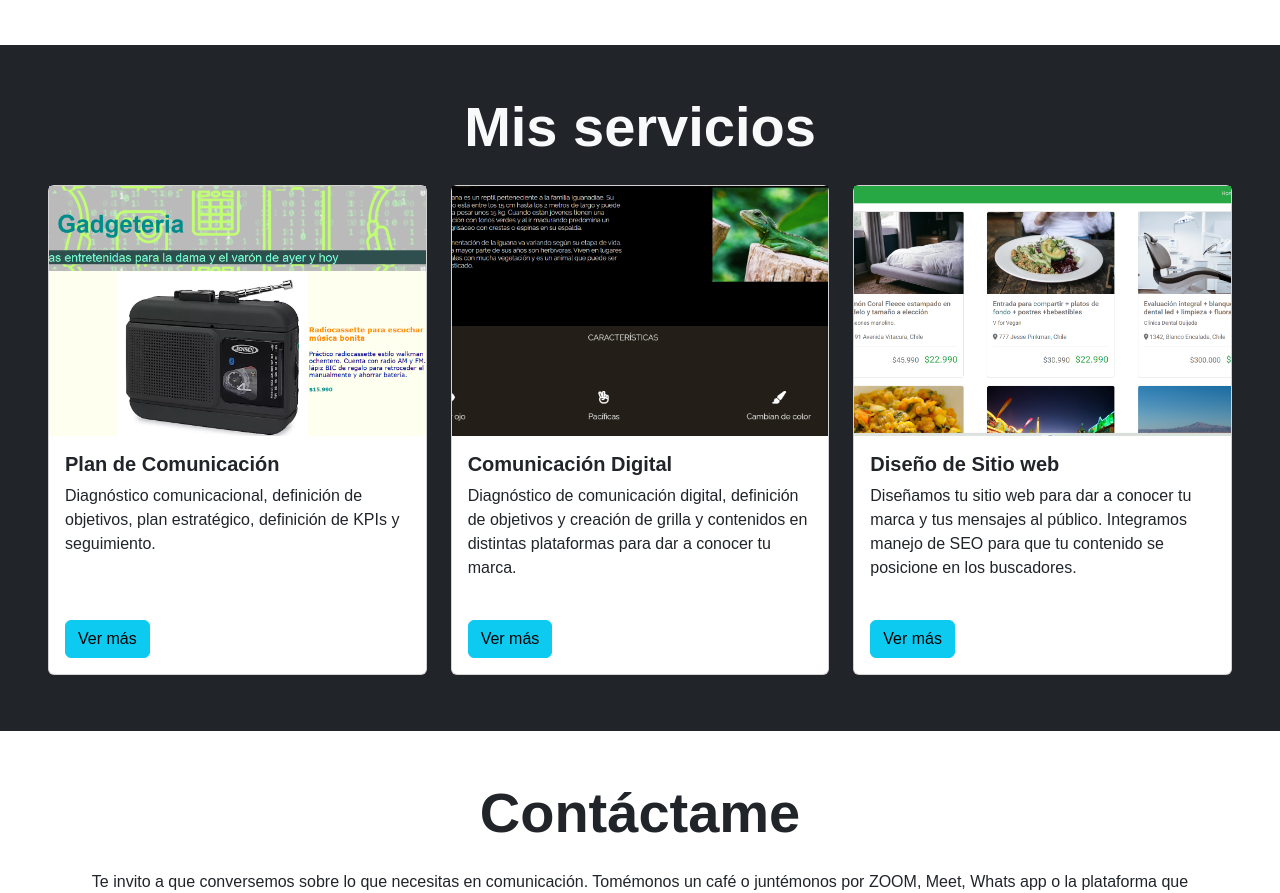
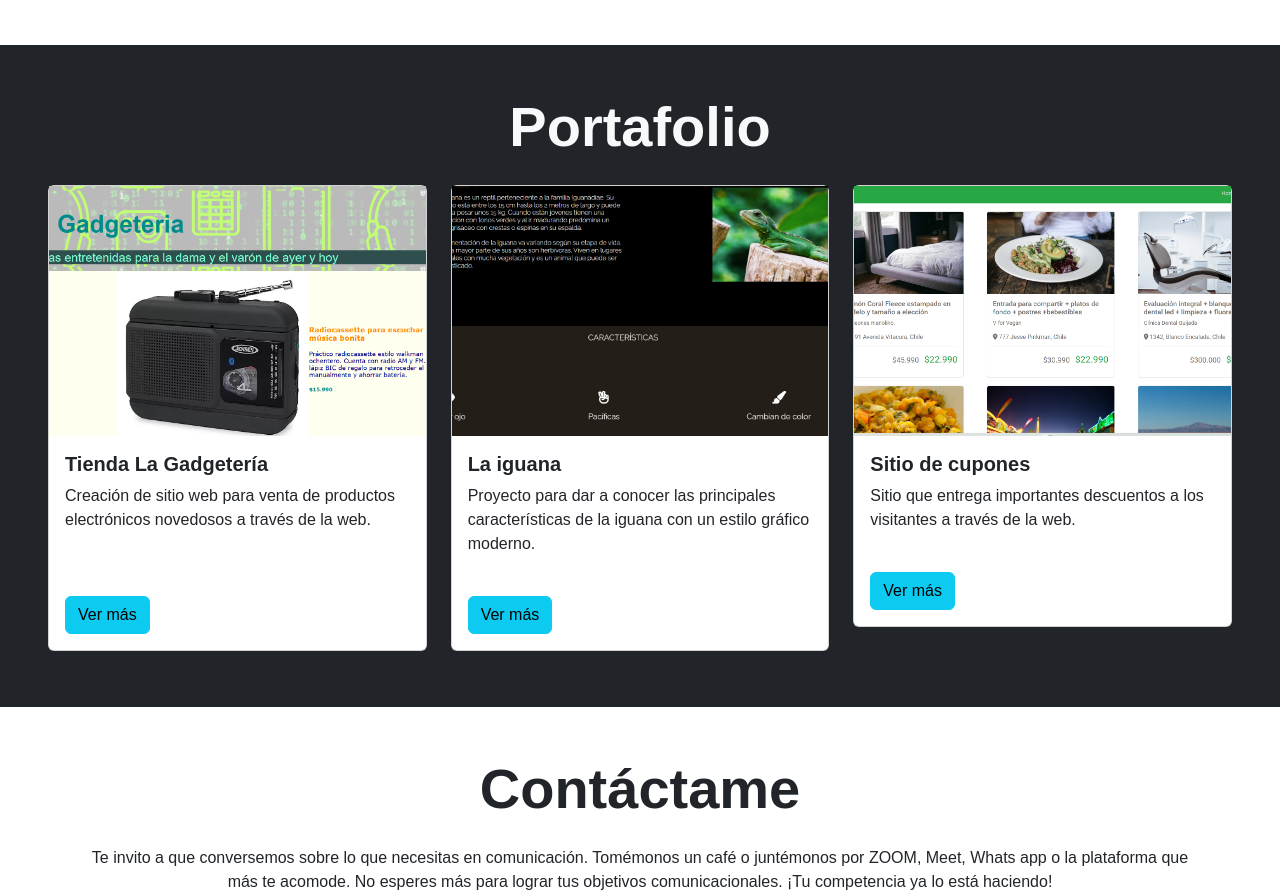
Before and after one commit to mraguilerag/greyw01f.github.io, a plain HTML site: page index.html in a window 1280 px wide. Shown: the part 1369-2262 px from the top of the page. Drawn offline with nearby package versions, Linux system fonts and the light colour scheme.

Commit message:
texto tarjetas

```diff
--- a/index.html
+++ b/index.html
@@ -95,16 +95,16 @@
 
     <section id="Mis-trabajos" class="my-5 p-5 bg-dark">
 
-        <h2 class="display-4 fw-bold text-center text-light mb-3" id="servicios">Mis servicios</h2>
+        <h2 class="display-4 fw-bold text-center text-light mb-3" id="servicios">Portafolio</h2>
 
         <div class="row">
             <div class="col-12 col-sm-4 py-2">
                 <div class="card">
                     <div class="image-top" style="background-image: url(assets/img/pf-1.png)"></div>
                     <div class="card-body">
-                        <h5 class="card-title fw-bold">Plan de Comunicación</h5>
+                        <h5 class="card-title fw-bold">Tienda La Gadgetería</h5>
                         <p class="card-text">
-                            Diagnóstico comunicacional, definición de objetivos, plan estratégico, definición de KPIs y seguimiento.
+                            Creación de sitio web para venta de productos electrónicos novedosos a través de la web.
                         </p>
                         <br>
                         <br>
@@ -118,9 +118,9 @@
                 <div class="card">
                     <div class="image-top" style="background-image: url(assets/img/pf-2.png)"></div>
                     <div class="card-body">
-                        <h5 class="card-title fw-bold">Comunicación Digital</h5>
+                        <h5 class="card-title fw-bold">La iguana</h5>
                         <p class="card-text">
-                            Diagnóstico de comunicación digital, definición de objetivos y creación de grilla y contenidos en distintas plataformas para dar a conocer tu marca.
+                            Proyecto para dar a conocer las principales características de la iguana con un estilo gráfico moderno.
                         </p><br>
                         <button type="button" class="btn btn-info">
                             Ver más
@@ -132,9 +132,9 @@
                 <div class="card">
                     <div class="image-top" style="background-image: url(assets/img/pf-3.png)"></div>
                     <div class="card-body">
-                        <h5 class="card-title fw-bold">Diseño de Sitio web</h5>
+                        <h5 class="card-title fw-bold">Sitio de cupones</h5>
                         <p class="card-text">
-                            Diseñamos tu sitio web para dar a conocer tu marca y tus mensajes al público. Integramos manejo de SEO para que tu contenido se posicione en los buscadores.
+                            Sitio que entrega importantes descuentos a los visitantes a través de la web.
                         </p>
                         <br>
                         <button type="button" class="btn btn-info">
```
